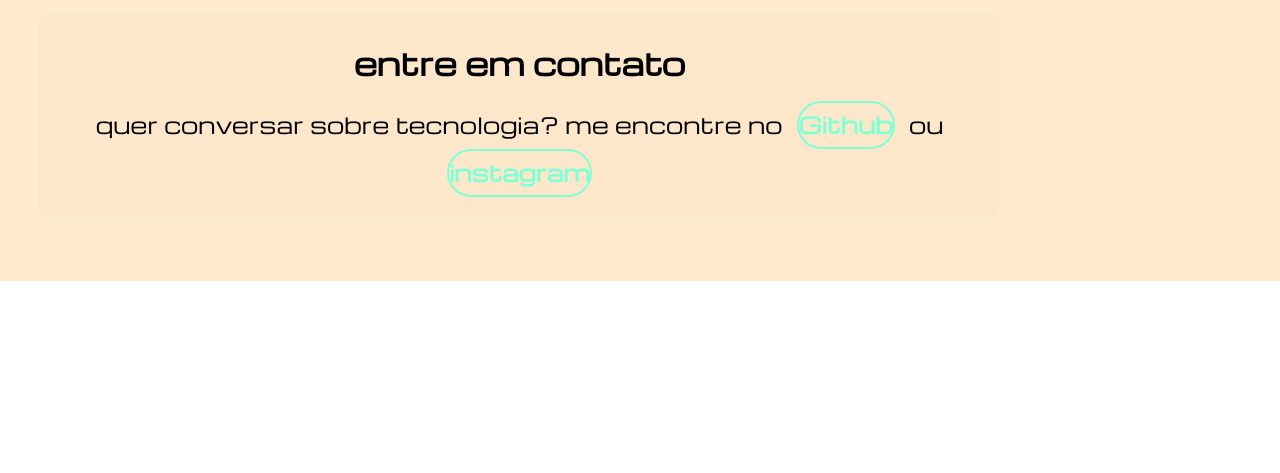
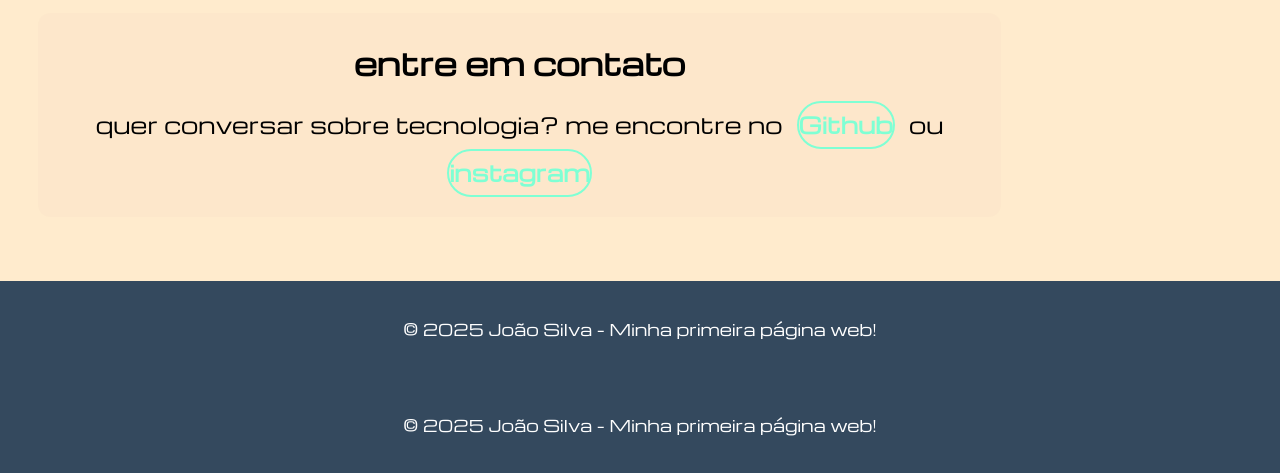
Before and after one commit to anajramos/meu-primeiro-site, a plain HTML site: page index.html in a window 1280 px wide. Shown: the part 772-1245 px from the top of the page. Before the commit the page ends 1053 px from the top, so only its background shows below. Drawn offline with nearby package versions, Linux system fonts and the light colour scheme.

Commit message:
finaliza o footer  e o site

```diff
--- a/assets/styles/index.css
+++ b/assets/styles/index.css
@@ -121,3 +121,14 @@ li:hover {
     color: white;
     transform: translateY(-2px);
 }
+footer {
+    background-color: #34495e;
+    color: white;
+    text-align: center;
+    padding: 2rem;
+    width: 100%;
+  }
+
+  footer p {
+    font-size: 1rem;
+  }
--- a/index.html
+++ b/index.html
@@ -35,5 +35,12 @@
 </p>
       </section>
     </main>
+    <footer>
+      <p>&copy; 2025 João Silva - Minha primeira página web!</p>
+    </footer>
+    <footer>
+      <p>&copy; 2025 João Silva - Minha primeira página web!</p>
+    </footer>
+
   </body>
 </html>
```
